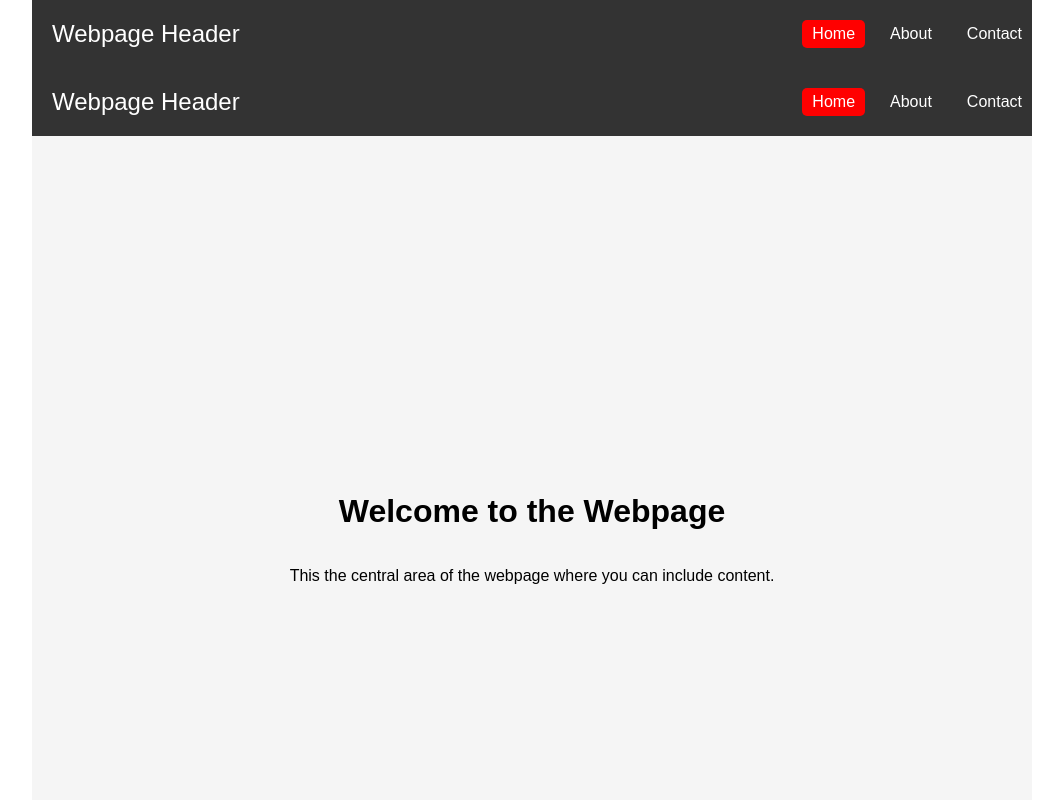
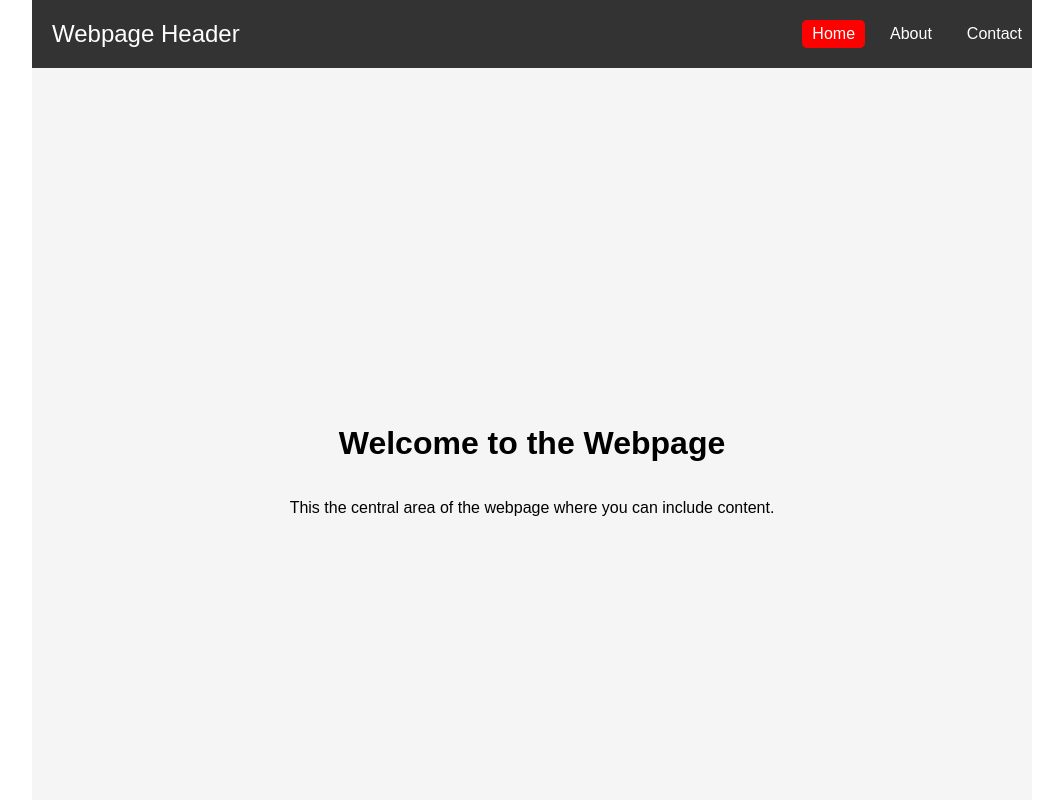
Before and after one commit to rafael-baena-gomez/my_first_web_page_2025, a plain HTML site: page index.html in a window 1280 px wide. Shown: the top 800 px of the page, without its empty margins (108-1171 px from the left). Drawn offline with Linux system fonts and the light colour scheme.

Commit message:
Fixed the double header problem

```diff
--- a/index.html
+++ b/index.html
@@ -139,16 +139,6 @@
   </div>
 </header>
 
-<header class="container">
-    <div class="header-content">
-        <div class="header-title">Webpage Header</div>
-        <nav>
-            <a href="#" class="active">Home</a>
-            <a href="#">About</a>
-            <a href="#">Contact</a>
-        </nav>
-    </div>
-</header>
 <main class="container">
   <div class="content">
     <h1>Welcome to the Webpage</h1>
```
